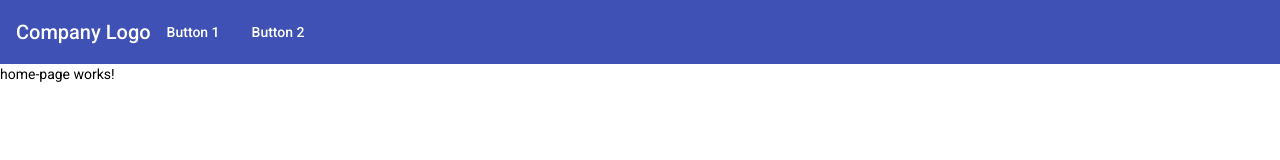
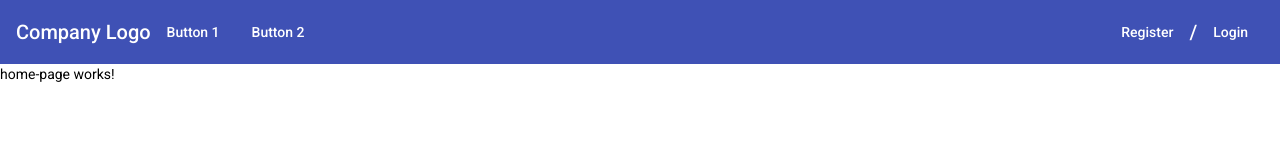
Before and after one commit to LuckyOwlBen/SubleesesForSubletters, an Angular app in the folder sublease-app/: page /home in a window 1280 px wide. Shown: the top 160 px of the page. Built offline with nearby package versions, Linux system fonts and the light colour scheme.

Commit message:
moved register and login to right side

```diff
--- a/sublease-app/src/app/views/header/header.component.css
+++ b/sublease-app/src/app/views/header/header.component.css
@@ -0,0 +1,3 @@
+.spacer {
+    flex: 1 1 auto;
+}
--- a/sublease-app/src/app/views/header/header.component.html
+++ b/sublease-app/src/app/views/header/header.component.html
@@ -5,5 +5,5 @@
             <a class="mat-focus-indicator" routerLink="/home" mat-button mat-button-base>Button 1</a>
             <a class="mat-focus-indicator" routerLink="/" mat-button>Button 2</a>
             <span class="spacer"></span>
-            <!-- <mat-icon aria-hidden="false" aria-label="Example user verified icon">verified_user</mat-icon> -->
+            <a routerLink="/register" mat-button>Register</a>/<a routerLink="/login" mat-button>Login</a>
         </mat-toolbar-row>
```
